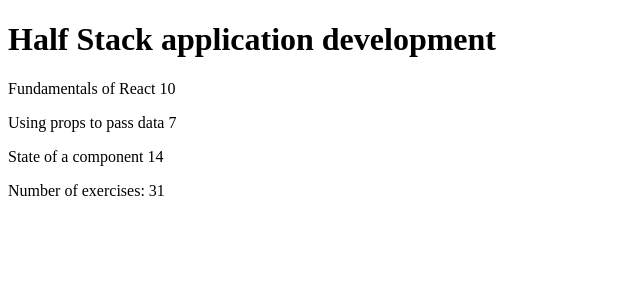
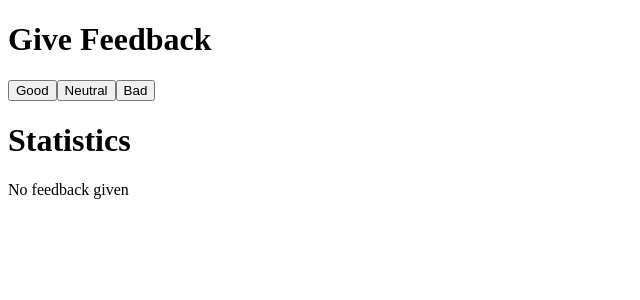
Before and after one commit to Juusogit/WebFullStackCourse, a React (Vite) app in the folder part1/: page / in a window 1280 px wide. Shown: the top 300 px of the page, without its empty margins (0-640 px from the left). Built offline with nearby package versions, Linux system fonts and the light colour scheme.

Commit message:
teht 1.1

```diff
--- a/part1/src/App.jsx
+++ b/part1/src/App.jsx
@@ -1,46 +1,44 @@
-const Header = ({course}) => {
-  console.log(course);
-  return <h1>{course}</h1>;
-};
+import { useState } from 'react'
 
-const Content = ({ parts }) => {
-  console.log(parts);
-  return (
-    <div>
-      <p>{parts[0].name} {parts[0].exercises}</p>
-      <p>{parts[1].name} {parts[1].exercises}</p>
-      <p>{parts[2].name} {parts[2].exercises}</p>
-    </div>
-  );
-};
+const Statistics = ({good, neutral, bad}) => {
+  const total = good + bad + neutral
+  const average = (good * 1 + bad * -1) / total
+  const positive = good/total * 100
+  if (total === 0) {
+    return <p>No feedback given</p>;
+}
 
-const Total = ({ parts }) => {
-  console.log("Total props toimii");
-  return (
-    <div>
-      <p>Number of exercises: {parts[0].exercises + parts[1].exercises + parts[2].exercises}</p>
-    </div>
-  );
-};
+return(
+  <div>
+    <p>Good {good}</p>
+      <p>Neutral {neutral}</p>
+      <p>Bad {bad}</p>
+      <p>All {total}</p>
+      <p>Average {average}</p>
+      <p>Positive {positive.toFixed(2)}%</p>
+  </div>
+  )
+}
 
+const Button = ({ onClick, text }) => (
+  <button onClick={onClick}>{text}</button>
+);
 
 const App = () => {
-  const course = {
-    name: 'Half Stack application development',
-    parts: [
-      { name: 'Fundamentals of React', exercises: 10 },
-      { name: 'Using props to pass data', exercises: 7 },
-      { name: 'State of a component', exercises: 14 },
-    ],
-  };
+  const [good, setGood] = useState(0)
+  const [neutral, setNeutral] = useState(0)
+  const [bad, setBad] = useState(0)
 
   return (
     <div>
-      <Header course={course.name} />
-      <Content parts={course.parts} />
-      <Total parts={course.parts} />
+      <h1>Give Feedback</h1>
+      <Button onClick={() => setGood(good + 1)} text="Good" />
+      <Button onClick={() => setNeutral(neutral + 1)} text="Neutral" />
+      <Button onClick={() => setBad(bad + 1)} text="Bad" />
+      <h1>Statistics</h1>
+      <Statistics good={good} neutral={neutral} bad={bad} />
     </div>
-  );
-};
+  )
+}
 
-export default App;
+export default App
```
